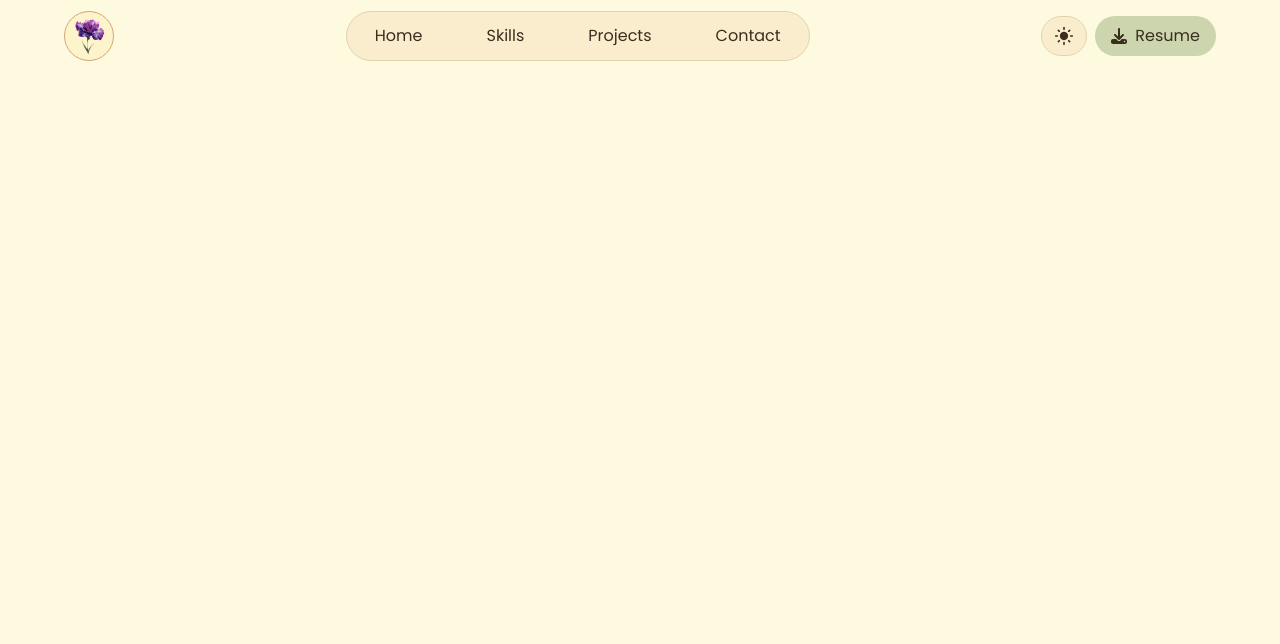
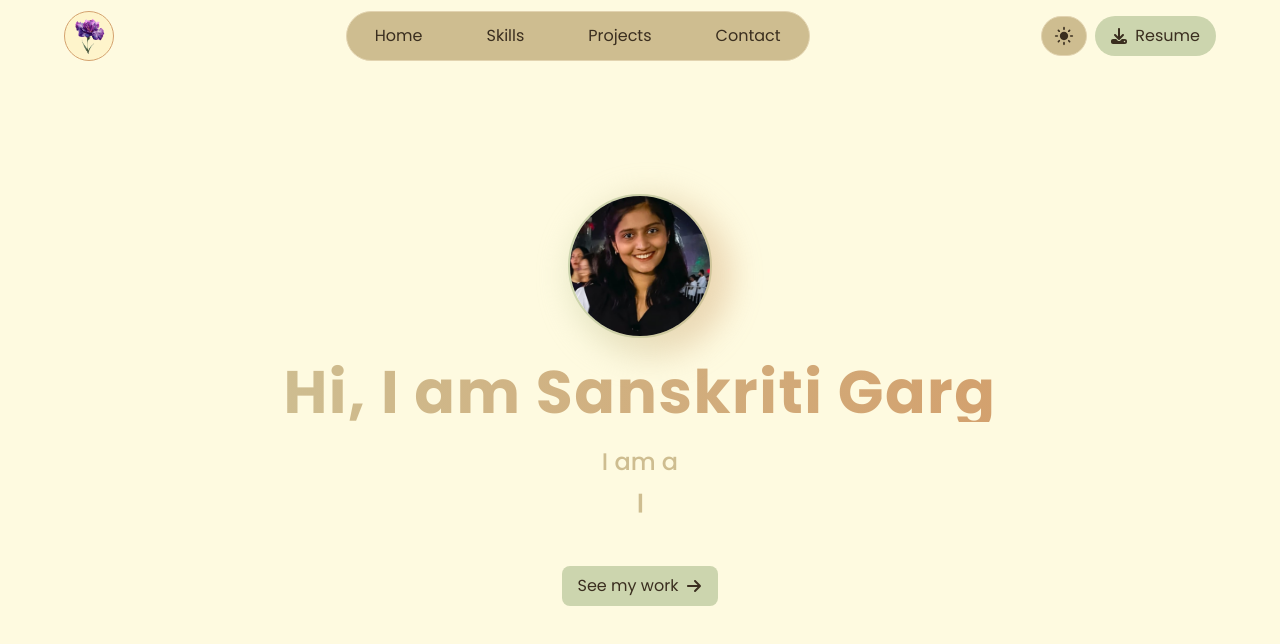
Before and after one commit to sanskritiigarg/Portfolio, a Next.js app: page / in a window 1280 px wide. Shown: the top 644 px of the page. Built offline with nearby package versions, Linux system fonts and the light colour scheme.

Commit message:
add home section

```diff
--- a/app/globals.css
+++ b/app/globals.css
@@ -4,9 +4,9 @@
   --background: #fefae0;
   --foreground: #3a2e1f;
 
-  --primary: #d4a373;
+  --primary: #d3a16e;
   --accent: #ccd5ae;
-  --surface: #faedcd;
+  --surface: #cebd90;
   --muted: #e9edc9;
   --border: #e2d3b0;
 }
@@ -16,10 +16,10 @@
   --background: #181c14;
   --foreground: #ecdfcc;
 
-  --primary: #697565;
-  --surface: #3c3d37;
+  --primary: #5e8950;
+  --surface: #858f4c;
   --accent: #6b8e65;
-  --muted: #545e52;
+  --muted: #657d61;
   --border: #4a4b45;
 
 }
--- a/app/page.tsx
+++ b/app/page.tsx
@@ -1,5 +1,9 @@
+import HeroSection from "@/components/home/hero/HeroSection";
+
 export default function Home() {
   return (
-    <div className=""></div>
+    <>
+      <HeroSection/>
+    </>
   );
 }
--- a/components/general/LinkButton.tsx
+++ b/components/general/LinkButton.tsx
@@ -3,11 +3,11 @@ import { IconType } from "react-icons";
 
 interface LinkButtonProps {
   href: string;
-  text?: string;
+  text: string;
   icon?: IconType;
   iconPosition?: "right" | "left";
-  rounded: boolean;
-  download: boolean;
+  rounded?: boolean;
+  download?: boolean;
 }
 
 function LinkButton({
--- /dev/null
+++ b/components/home/hero/AnimatedIntro.tsx
@@ -0,0 +1,28 @@
+import Typewriter from "typewriter-effect";
+
+function AnimatedIntro() {
+  return (
+    <div className="text-lg sm:text-2xl h-30 px-8 text-center font-medium text-surface">
+      I am a
+      <span className="font-bold text-xl">
+        <Typewriter
+          options={{
+            strings: [
+              "Computer Science Student",
+              "FullStack Developer",
+              "DevOps Learner",
+              "Tech Enthusiast",
+            ],
+            autoStart: true,
+            loop: true,
+            delay: 75,
+            deleteSpeed: 50,
+            wrapperClassName: "inline-block py-4"
+          }}
+        />
+      </span>
+    </div>
+  );
+}
+
+export default AnimatedIntro;
--- /dev/null
+++ b/components/home/hero/HeroSection.tsx
@@ -0,0 +1,28 @@
+"use client";
+import Image from "next/image";
+import AnimatedIntro from "./AnimatedIntro";
+import LinkButton from "@/components/general/LinkButton";
+import { FaArrowRight } from "react-icons/fa6";
+
+function HeroSection() {
+  return (
+    <section id="home" className="h-screen relative flex justify-center items-center overflow-hidden flex-col">
+
+      <div className="absolute z-10 flex flex-col items-center">
+
+        {/* image */}
+        <div className="relative w-36 h-36 rounded-full border-2 border-accent">
+          <div className="absolute inset-0 rounded-full blur-lg animate-pulse opacity-60 bg-linear-to-r from-accent to-primary/80 w-40 h-40"/>
+          <Image src="/my-photo.jpeg" alt="My picture" className="rounded-full object-cover" fill/>
+        </div>
+
+        <h1 className="my-6 text-center text-3xl sm:text-4xl md:text-5xl lg:text-6xl font-bold tracking-wide text-transparent bg-clip-text bg-linear-to-r to-primary from-surface">Hi, I am Sanskriti Garg</h1>
+        <AnimatedIntro/>
+        <LinkButton href="#projects" icon={FaArrowRight} iconPosition="right" text="See my work"/>
+      </div>
+
+    </section>
+  )
+}
+
+export default HeroSection;
--- a/package.json
+++ b/package.json
@@ -13,7 +13,8 @@
     "next-themes": "^0.4.6",
     "react": "19.2.3",
     "react-dom": "19.2.3",
-    "react-icons": "^5.5.0"
+    "react-icons": "^5.5.0",
+    "typewriter-effect": "^2.22.0"
   },
   "devDependencies": {
     "@tailwindcss/postcss": "^4",
```
Also changed, not shown: public/my-photo.jpeg (added), 1 other file (tests, documents, lock files or other folders).
